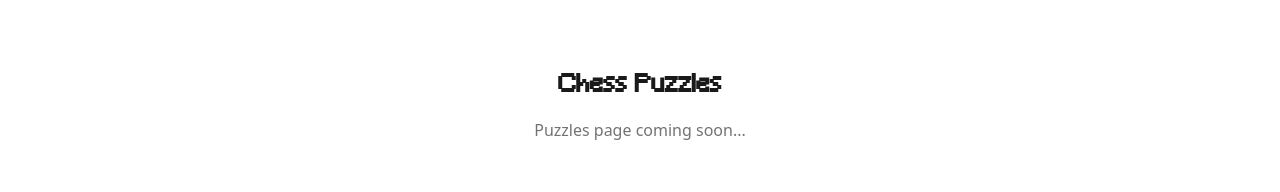
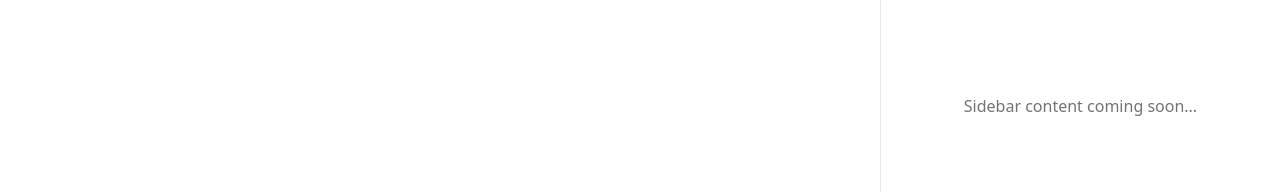
Before and after one commit to RoeeRabinovich/Chess-it, a React (Vite) app in the folder Client/: page /puzzles in a window 1280 px wide. Shown: the part 342-534 px from the top of the page. Built offline with nearby package versions, Linux system fonts and the light colour scheme; sample sign-in values are in the browser's storage.

Commit message:
plachgolder chessboard for puzzles page, working api call.

```diff
--- a/Client/src/pages/Puzzles/Puzzles.page.tsx
+++ b/Client/src/pages/Puzzles/Puzzles.page.tsx
@@ -1,15 +1,40 @@
+import { useState } from "react";
+import { PuzzlesLayout } from "./layouts/PuzzlesLayout";
+import { MoveData } from "../../types/chess";
+
 export const Puzzles = () => {
-  return (
-    <div className="bg-background flex h-screen overflow-hidden pt-16 sm:pt-20 md:pt-24">
-      <div className="flex flex-1">
-        {/* Placeholder for puzzles page */}
-        <div className="flex flex-1 items-center justify-center">
-          <div className="text-center">
-            <h1 className="text-2xl font-bold mb-4">Chess Puzzles</h1>
-            <p className="text-muted-foreground">Puzzles page coming soon...</p>
-          </div>
-        </div>
+  // Placeholder puzzle position (starting position for now)
+  const [puzzlePosition] = useState<string>(
+    "rnbqkbnr/pppppppp/8/8/8/8/PPPPPPPP/RNBQKBNR w KQkq - 0 1",
+  );
+  const [isFlipped] = useState(false);
+  const [boardScale] = useState(1.0);
+
+  // Placeholder move handler
+  const handleMove = (move: MoveData): boolean => {
+    // TODO: Implement puzzle move validation
+    console.log("Move made:", move);
+    return true;
+  };
+
+  // Placeholder sidebar content (will be replaced with PuzzlesSidebar component)
+  const sidebarContent = (
+    <div className="flex h-full items-center justify-center p-4">
+      <div className="text-muted-foreground text-center">
+        <p>Sidebar content coming soon...</p>
       </div>
     </div>
   );
+
+  return (
+    <div className="bg-background flex h-screen overflow-hidden pt-16 sm:pt-20 md:pt-24">
+      <PuzzlesLayout
+        position={puzzlePosition}
+        onMove={handleMove}
+        isFlipped={isFlipped}
+        boardScale={boardScale}
+        sidebarContent={sidebarContent}
+      />
+    </div>
+  );
 };
--- /dev/null
+++ b/Client/src/pages/Puzzles/layouts/PuzzlesLayout.tsx
@@ -0,0 +1,52 @@
+import ChessBoard from "../../../components/ChessBoard/ChessBoard";
+import { MoveData } from "../../../types/chess";
+
+interface PuzzlesLayoutProps {
+  // Puzzle position (FEN)
+  position: string;
+  // Handle moves
+  onMove?: (move: MoveData) => boolean | void;
+  // Board flipped state
+  isFlipped?: boolean;
+  // Board scale
+  boardScale?: number;
+  // Right sidebar content (will be PuzzlesSidebar component)
+  sidebarContent: React.ReactNode;
+}
+
+export const PuzzlesLayout = ({
+  position,
+  onMove,
+  isFlipped = false,
+  boardScale = 1.0,
+  sidebarContent,
+}: PuzzlesLayoutProps) => {
+  return (
+    <div className="flex flex-1 flex-col overflow-hidden lg:flex-row">
+      {/* Left/Top Column - Chessboard */}
+      <div className="bg-muted/30 relative flex min-h-0 flex-1 items-center justify-center overflow-auto p-3 sm:p-4 lg:max-h-screen lg:max-w-[calc(100%-400px)] lg:p-6">
+        <div className="flex items-center justify-center">
+          {/* Board */}
+          <div className="relative flex items-center justify-center">
+            <div className="relative z-0 flex-shrink-0 transition-all duration-200">
+              <ChessBoard
+                position={position}
+                onMove={onMove}
+                isFlipped={isFlipped}
+                isInteractive={true}
+                boardScale={boardScale}
+              />
+            </div>
+          </div>
+        </div>
+      </div>
+
+      {/* Right/Bottom Column - Puzzles Sidebar */}
+      <div className="border-border bg-background w-full border-t lg:w-[400px] lg:max-w-[400px] lg:min-w-[400px] lg:border-t-0 lg:border-l">
+        <div className="flex h-full flex-col overflow-hidden">
+          {sidebarContent}
+        </div>
+      </div>
+    </div>
+  );
+};
```
